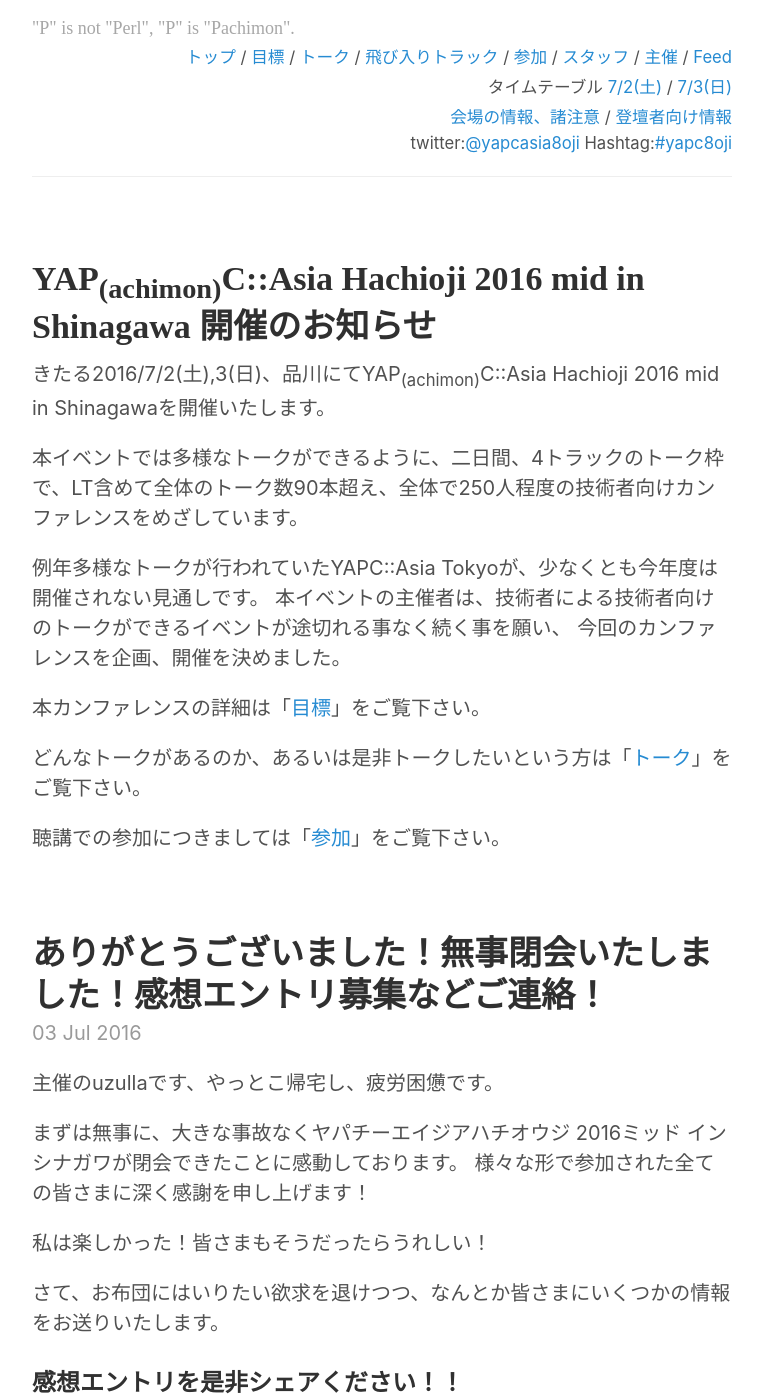
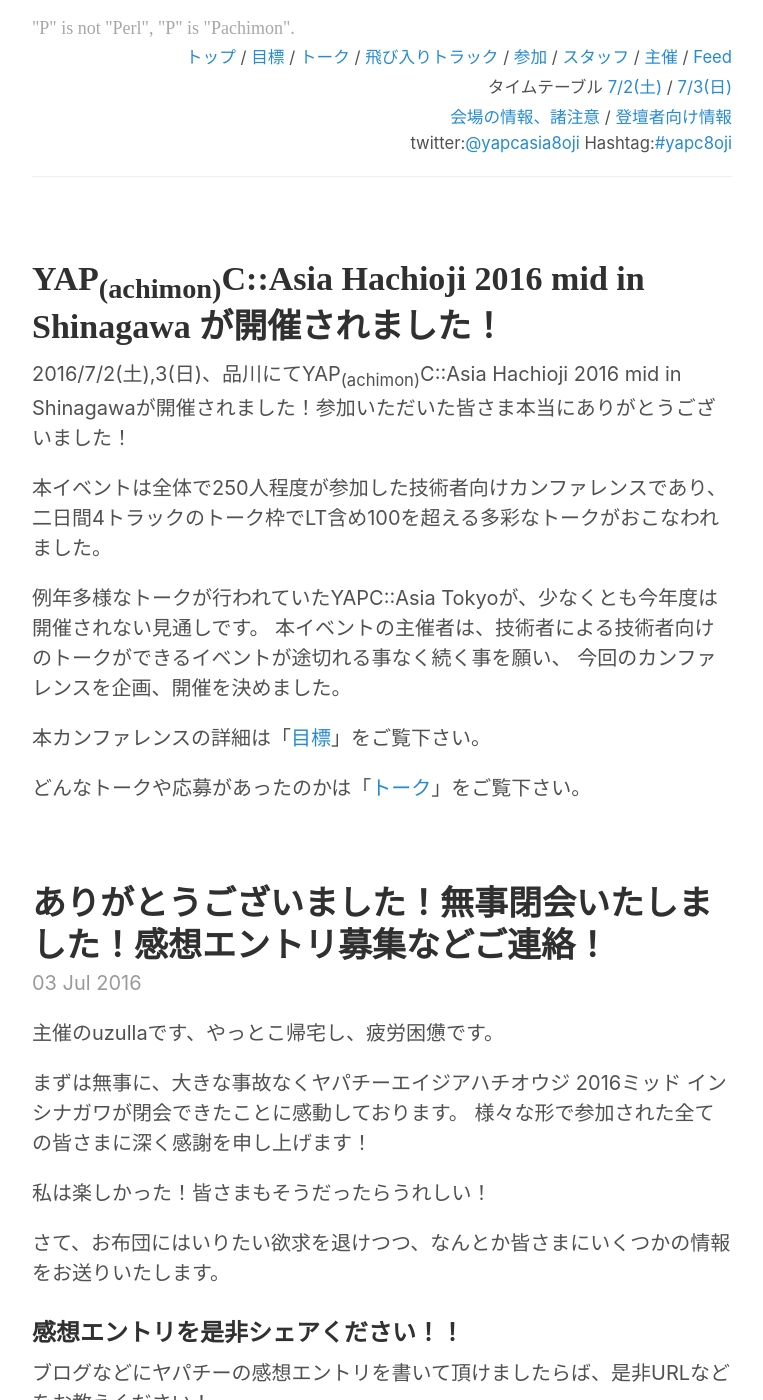
Before and after one commit to hachiojipm/yapcasia-8oji-2016mid, a Jekyll site: the page built from index.html, in a window 1280 px wide and 1400 px high, scrolled down 522 px. Shown: the whole window, without its empty margins (258-1021 px from the left). Built offline with Jekyll 4.4.1, drawn with Linux system fonts in a browser that asks for light colours; the list of posts is cut into pages by our own code; comment, search, counter and statistics services are not loaded.

Commit message:
close 状態にした

```diff
--- a/index.html
+++ b/index.html
@@ -7,12 +7,12 @@
   {% if paginator.next_page == 2 %}
   <article class="post">
     <h1 class="post-title">
-      YAP<sub>(achimon)</sub>C::Asia Hachioji 2016 mid in Shinagawa 開催のお知らせ
+      YAP<sub>(achimon)</sub>C::Asia Hachioji 2016 mid in Shinagawa が開催されました！
     </h1>
 
-    <p>きたる2016/7/2(土),3(日)、品川にてYAP<sub>(achimon)</sub>C::Asia Hachioji 2016 mid in Shinagawaを開催いたします。</p>
+    <p>2016/7/2(土),3(日)、品川にてYAP<sub>(achimon)</sub>C::Asia Hachioji 2016 mid in Shinagawaが開催されました！参加いただいた皆さま本当にありがとうございました！</p>
 
-    <p>本イベントでは多様なトークができるように、二日間、4トラックのトーク枠で、LT含めて全体のトーク数90本超え、全体で250人程度の技術者向けカンファレンスをめざしています。</p>
+    <p>本イベントは全体で250人程度が参加した技術者向けカンファレンスであり、二日間4トラックのトーク枠でLT含め100を超える多彩なトークがおこなわれました。</p>
 
     <p>
       例年多様なトークが行われていたYAPC::Asia Tokyoが、少なくとも今年度は開催されない見通しです。
@@ -22,9 +22,8 @@
 
     <p>本カンファレンスの詳細は「<a href="/aim">目標</a>」をご覧下さい。</p>
 
-    <p>どんなトークがあるのか、あるいは是非トークしたいという方は「<a href="/talks">トーク</a>」をご覧下さい。</p>
+    <p>どんなトークや応募があったのかは「<a href="/talks">トーク</a>」をご覧下さい。</p>
 
-    <p> 聴講での参加につきましては「<a href="/register">参加</a>」をご覧下さい。</p>
   </article>
   {% endif %}
 </div>
```
